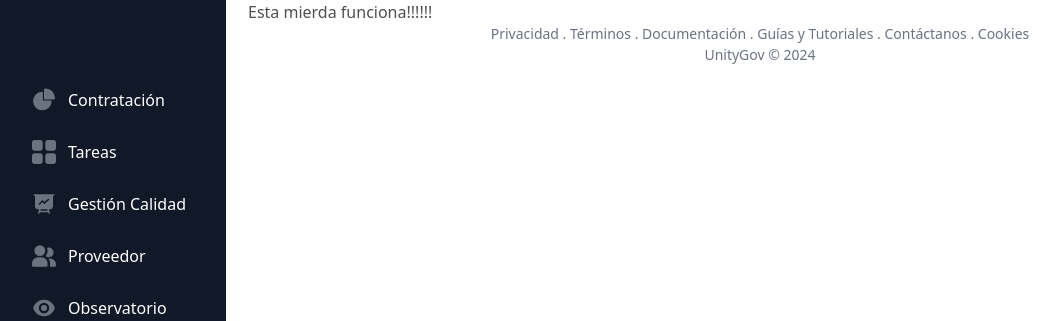
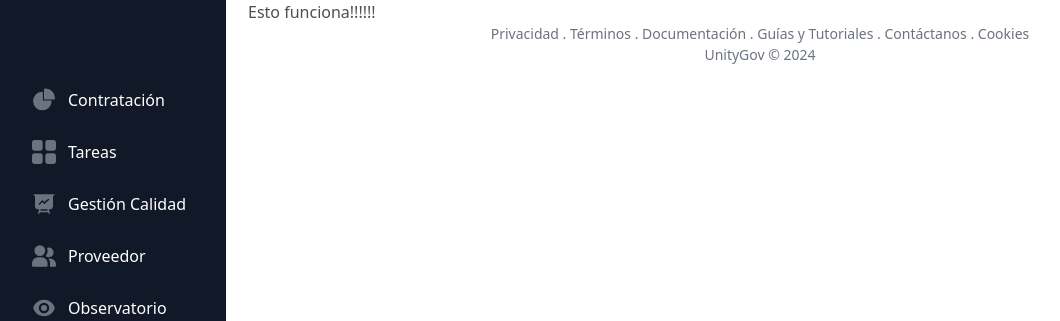
Before and after one commit to danielsteveng0326/unity-web, a Django app: page /contratacion/ok/ in a window 1280 px wide. Shown: the top 321 px of the page, without its empty margins (8-1068 px from the left). Run offline with Django 5.2, Linux system fonts and the light colour scheme; some libraries are stand-ins or nearby versions.

Commit message:
documentación del código para sena 2

```diff
--- a/unity/templates/pages/f.html
+++ b/unity/templates/pages/f.html
@@ -1,5 +1,5 @@
 {% extends "layouts/base.html" %}
 
 {% block content %}
-Vuelve a intentarlo cvrga!!!
+Vuelve a intentarlo!!!
 {% endblock %}
--- a/unity/templates/pages/ok.html
+++ b/unity/templates/pages/ok.html
@@ -1,5 +1,5 @@
 {% extends "layouts/base.html" %}
 
 {% block content %}
-Esta mierda funciona!!!!!!
+Esto funciona!!!!!!
 {% endblock %}
```
